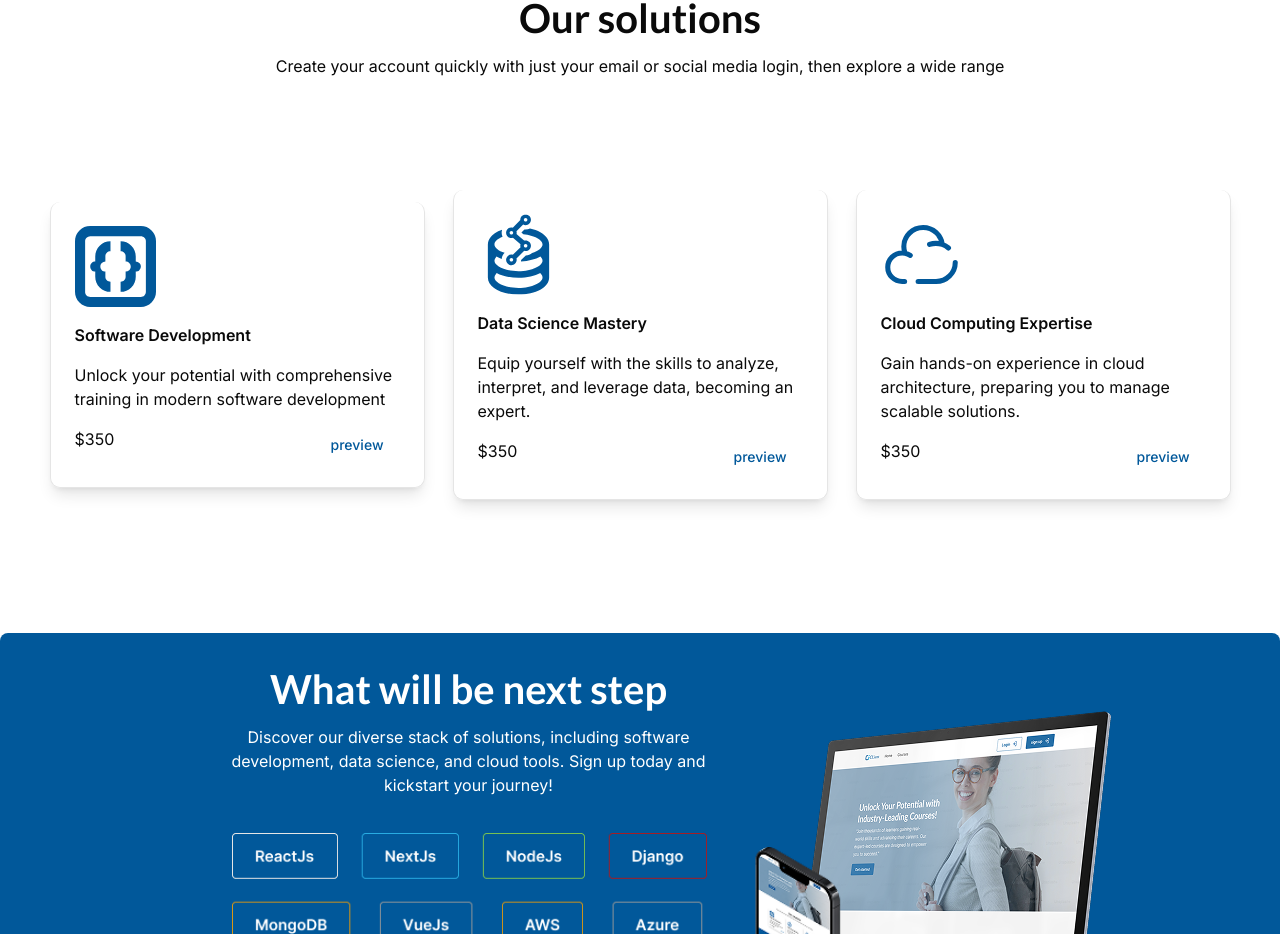
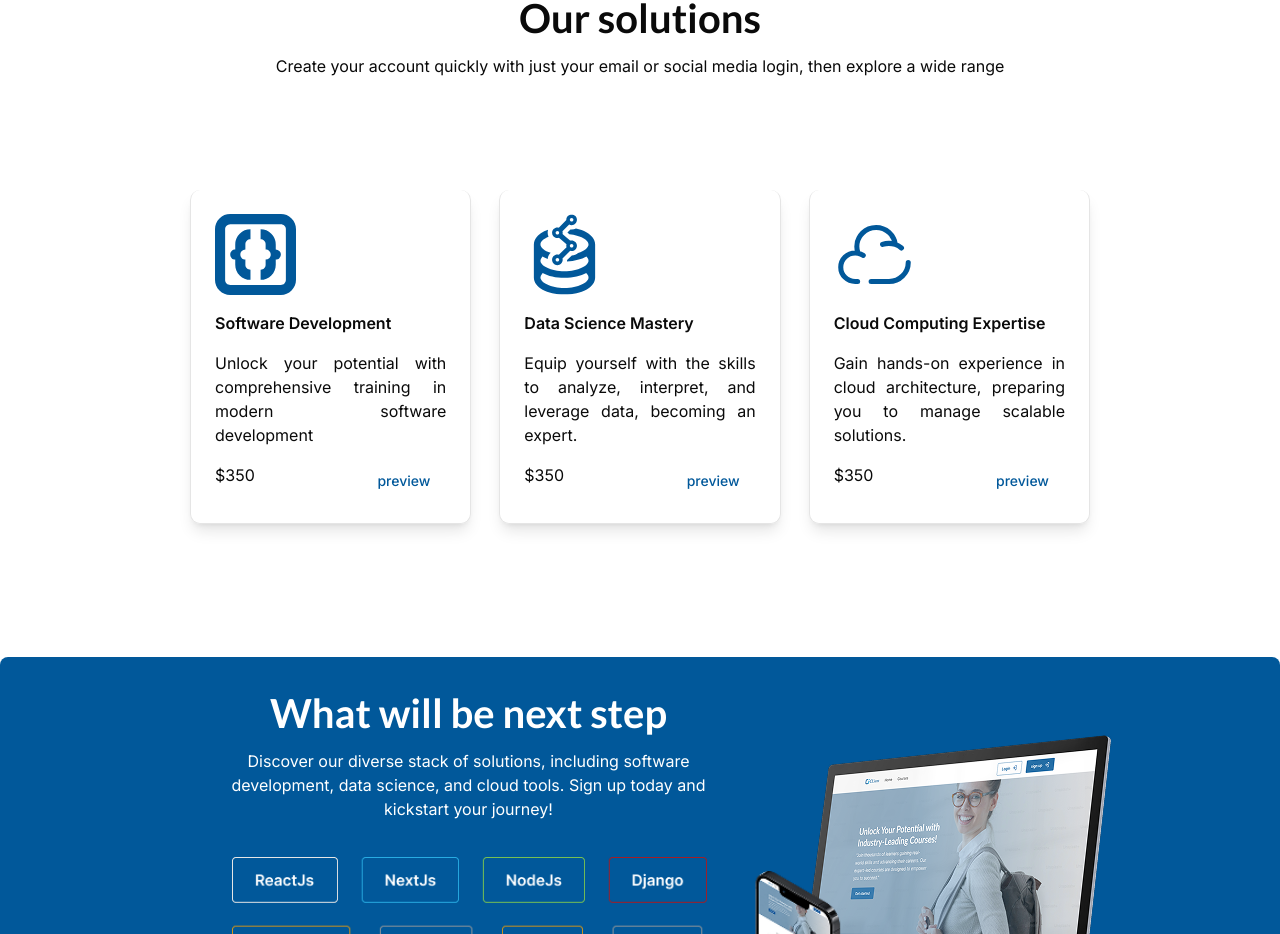
Before and after one commit to TESHU21/learning-management-system, a React (Vite) app in the folder frontend/: page / in a window 1280 px wide. Shown: the part 780-1714 px from the top of the page. Built offline with nearby package versions, Linux system fonts and the light colour scheme; a web font is replaced by a local one.

Commit message:
Fix Our solutions Card

```diff
--- a/frontend/src/pages/home/OurSolutions.jsx
+++ b/frontend/src/pages/home/OurSolutions.jsx
@@ -22,23 +22,24 @@ const OurSolutions = () => {
             <h3 className=' font-lato font-bold text-[40px] leading-12 text-center'>Our solutions</h3>
             <p className=' font-inter md:text-center leading-6 text-center'>Create your account quickly with just your email or social media login, then explore a wide range </p>
         </div>
-        <div className="flex flex-col pt-[56px] md:flex-row  gap-7 justify-center items-center">
+        <div className="flex flex-col pt-[56px] md:flex-row gap-7 justify-center items-stretch">
   {solutions.map((item) => (
-    <div key={item.title} className="p-6 border shadow-lg rounded-lg   border-t-0">
-      <div className="flex flex-col gap-4 w-[325px]">
-        <img src={item.icon} alt="" className=" w-[86px] h-[86px] md:w-[81px] md:h-[81px]" />
+    <div key={item.title} className="w-[325px] p-6 border shadow-lg rounded-lg border-t-0 flex flex-col justify-between">
+      <div className="flex flex-col gap-4 flex-grow">
+        <img src={item.icon} alt="" className="w-[86px] h-[86px] md:w-[81px] md:h-[81px]" />
         <p className="font-semibold">{item.title}</p>
-        <p>{item.description}</p>
-        <div className="flex justify-between">
-          <p>${item.price}</p>
-          <Button className="bg-transparent shadow-none hover:bg-transparent text-blue-primary">
-            preview
-          </Button>
-        </div>
+        <p className=" text-justify">{item.description}</p>
+      </div>
+      <div className="flex justify-between mt-4">
+        <p>${item.price}</p>
+        <Button className="bg-transparent shadow-none hover:bg-transparent text-blue-primary">
+          preview
+        </Button>
       </div>
     </div>
   ))}
-          </div>
+</div>
+
 
            </div>
         {/*  What Will be our next step */}
--- a/frontend/src/pages/home/components/data.jsx
+++ b/frontend/src/pages/home/components/data.jsx
@@ -10,7 +10,7 @@ export const solutions=[
         icon:SoftwareIcon,
         title:"Software Development",
         price:"350",
-        description:"Unlock your potential with comprehensive training in modern software development",
+        description:"Unlock your potential with comprehensive training in modern software development    ",
 },
     {
         icon:DataScienceIcon,
@@ -33,6 +33,7 @@ export const steps = [
       description: [
         "Create your account quickly with just your email",
         "or social media login, then explore a wide range",
+
       ],
     },
     {
```
